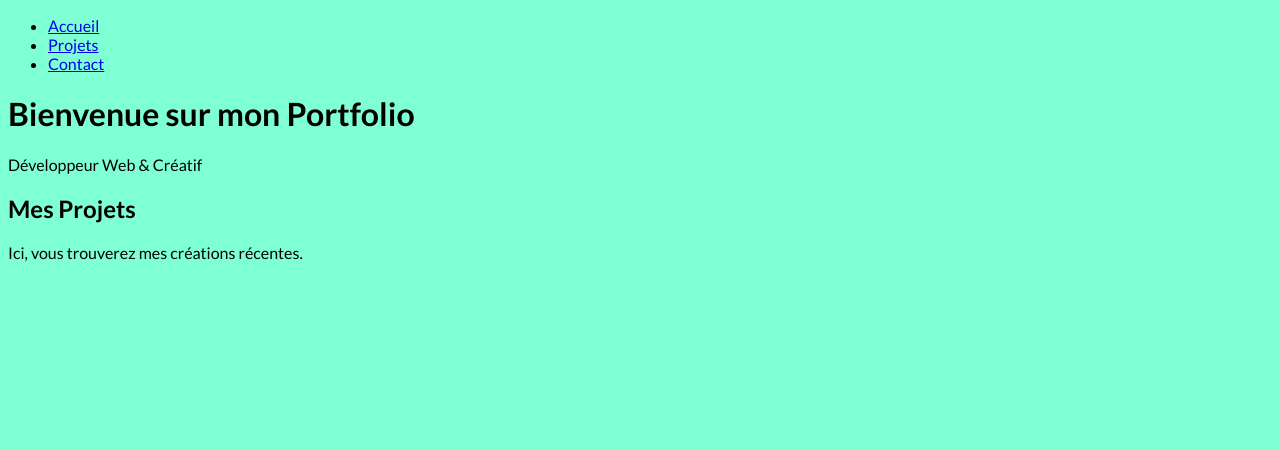
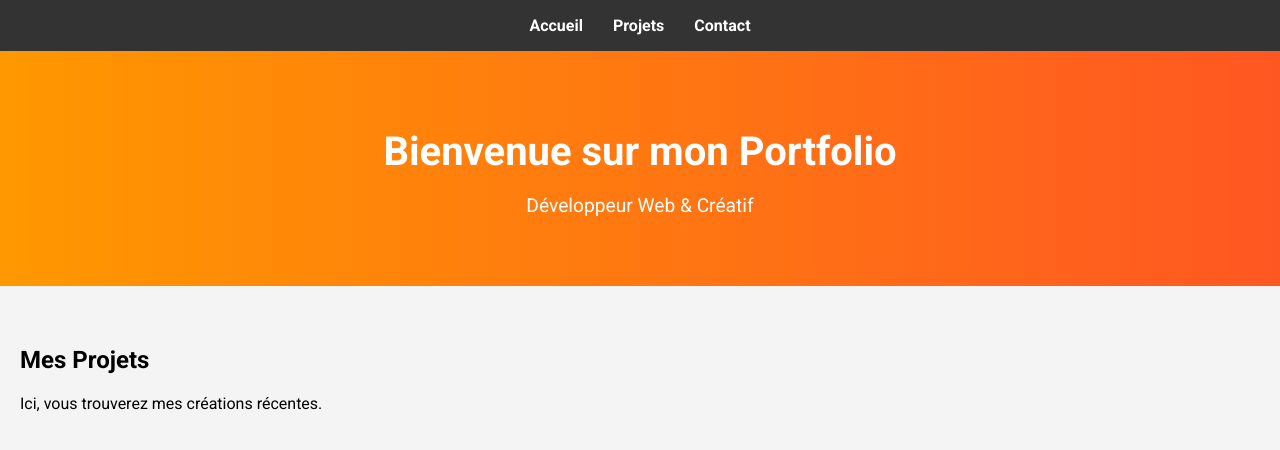
Before and after one commit to akramazz/html-1, a plain HTML site: page html/index.html in a window 1280 px wide. Drawn offline with Linux system fonts and the light colour scheme; a web font is replaced by a local one.

Commit message:
portfolio

```diff
--- a/html/styles.css
+++ b/html/styles.css
@@ -1,4 +1,55 @@
 body {
-  background-color: aquamarine;
-  font-family: "Lato", sans-serif;
+  font-family: "Roboto", sans-serif;
+  margin: 0;
+  padding: 0;
 }
+
+.navbar {
+  background-color: #333;
+  padding: 1rem 0;
+}
+
+.nav-list {
+  list-style: none;
+  display: flex;
+  justify-content: center;
+  margin: 0;
+  padding: 0;
+}
+
+.nav-list li {
+  margin: 0 15px;
+}
+
+.nav-list a {
+  color: white;
+  text-decoration: none;
+  font-weight: bold;
+  transition: color 0.3s ease;
+}
+
+.nav-list a:hover {
+  color: #ff9800;
+}
+
+.header {
+  text-align: center;
+  padding: 50px 20px;
+  background: linear-gradient(to right, #ff9800, #ff5722);
+  color: white;
+}
+
+.titre-principal {
+  font-size: 2.5rem;
+  margin-bottom: 10px;
+}
+
+.sous-titre {
+  font-size: 1.2rem;
+  font-weight: 300;
+}
+
+.projets {
+  padding: 40px 20px;
+  background-color: #f4f4f4;
+}
--- a/styles.css
+++ /dev/null
@@ -1,15 +0,0 @@
-body{
-    background-color: rgb(255, 0, 0);
-    padding: 60px;
-    color:black;
-}
-.display{
-    flex:auto;
-    padding: 5px;
-    }
-.btn {
-    background-color:black;
-    color:white;
-    border-color:black;
-    border-width:1px;
-}
```
Also changed, not shown: index.html (deleted, +0 -45 lines).
